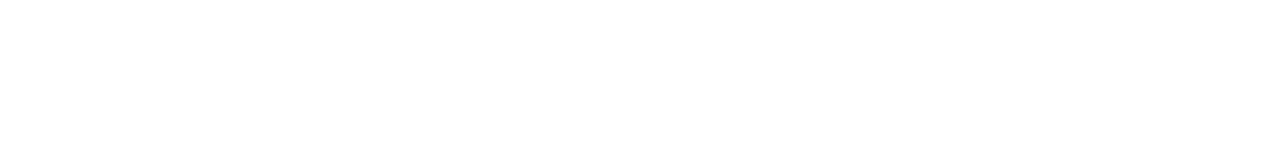
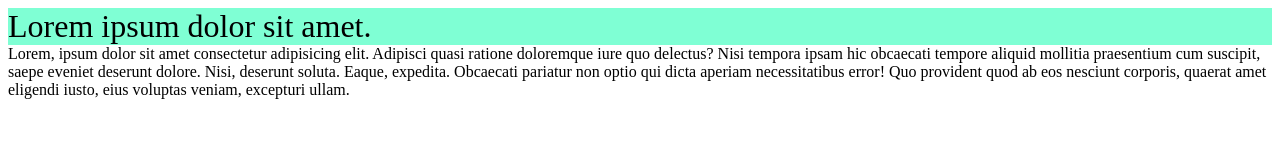
Before and after one commit to imdyakov/checkup-todo-list, a plain HTML site: page src/index.html in a window 1280 px wide. Drawn offline with Linux system fonts and the light colour scheme.

Commit message:
HTML default structure & styles.css

```diff
--- a/src/index.html
+++ b/src/index.html
@@ -4,9 +4,17 @@
     <meta charset="UTF-8">
     <meta name="viewport" content="width=device-width, initial-scale=1.0">
     <title>Document</title>
-    <link rel="stylesheet" href="./style.css">
+    <link rel="stylesheet" href="./styles.css">
 </head>
 <body>
-
+    <div>
+        <div class="head_text">
+            Lorem ipsum dolor sit amet.
+        </div>
+        <div class="text">
+            Lorem, ipsum dolor sit amet consectetur adipisicing elit. Adipisci quasi ratione doloremque iure quo delectus? Nisi tempora ipsam hic obcaecati tempore aliquid mollitia praesentium cum suscipit, saepe eveniet deserunt dolore.
+            Nisi, deserunt soluta. Eaque, expedita. Obcaecati pariatur non optio qui dicta aperiam necessitatibus error! Quo provident quod ab eos nesciunt corporis, quaerat amet eligendi iusto, eius voluptas veniam, excepturi ullam.
+        </div>
+    </div>
 </body>
 </html>
--- /dev/null
+++ b/src/styles.css
@@ -0,0 +1,4 @@
+.head_text {
+    font-size: 2em;
+    background-color: aquamarine;
+}
```
Also changed, not shown: src/style.css (deleted).
